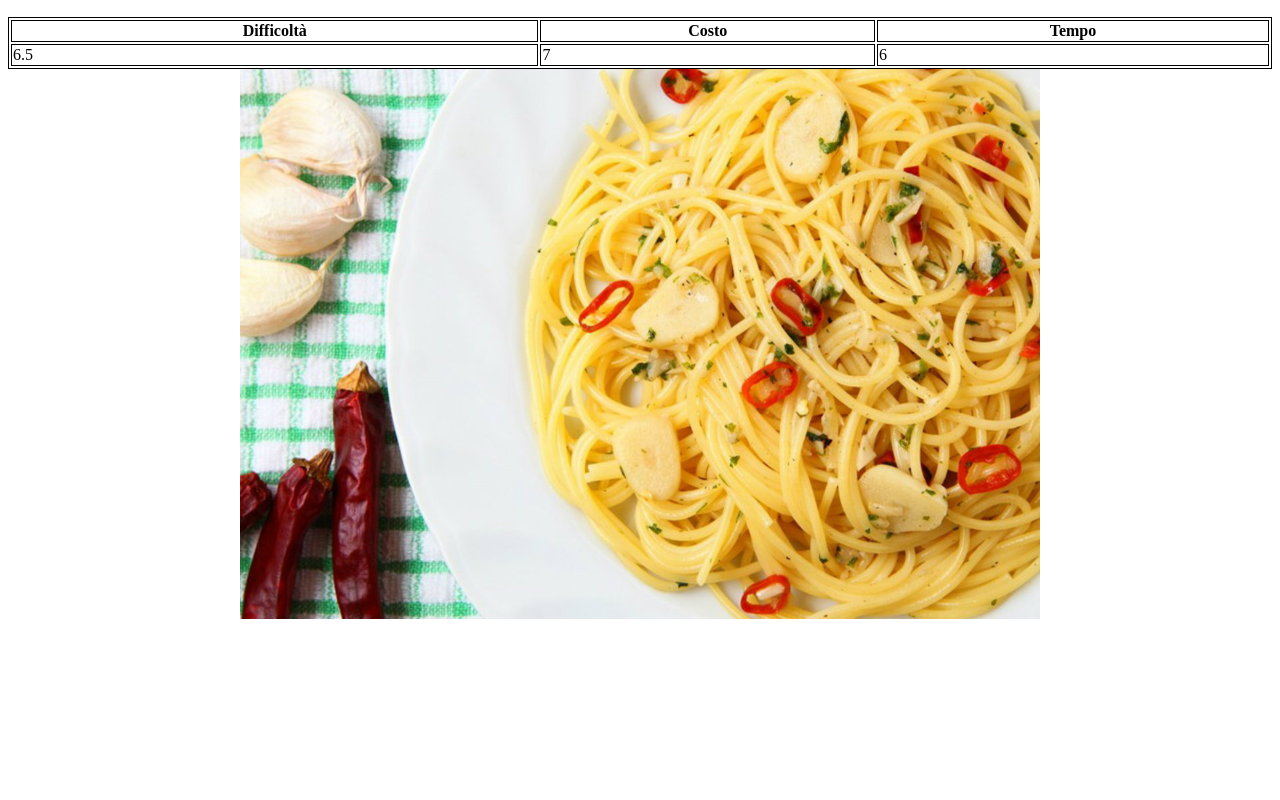
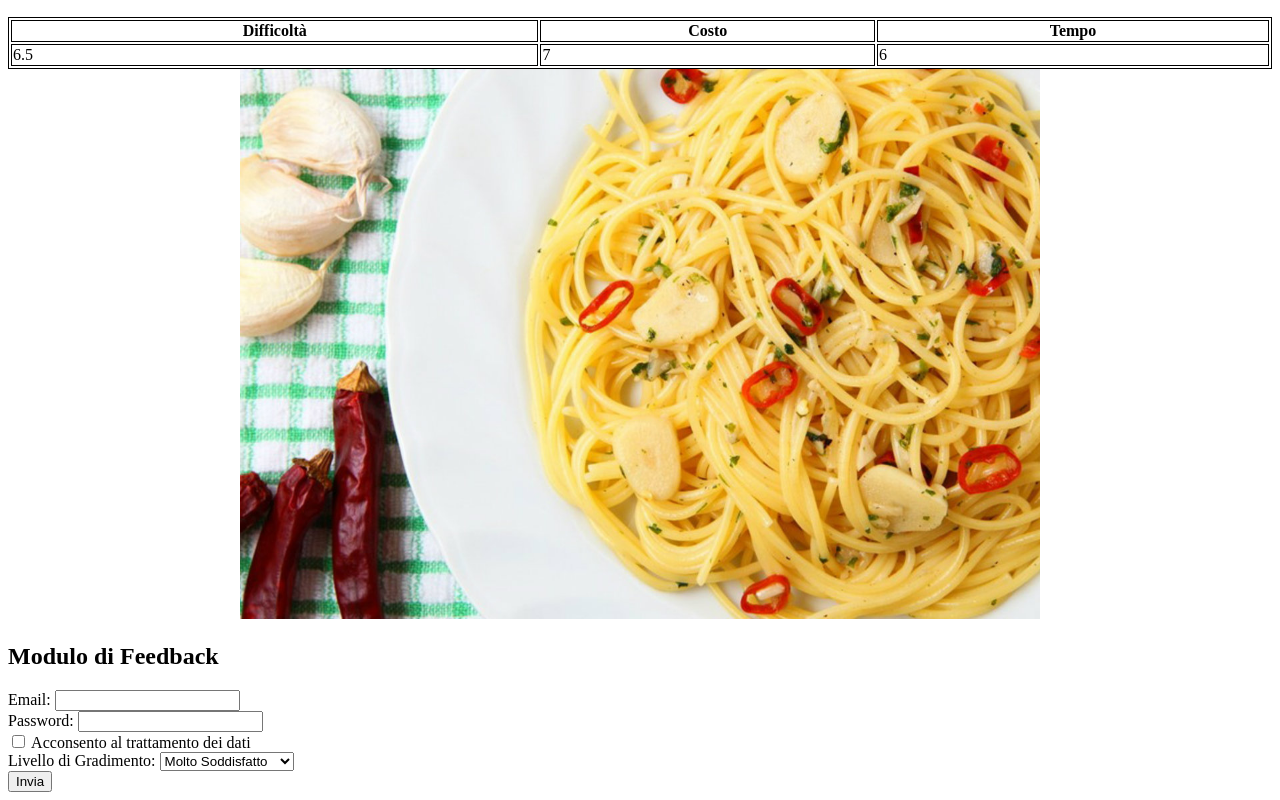
Before and after one commit to ettorebonfiglio/ettore_bonfiglio.github.io, a plain HTML site: page es/ricetta.html in a window 1280 px wide. Shown: the part 392-1192 px from the top of the page. Before the commit the page ends 1023 px from the top, so only its background shows below. Drawn offline with Linux system fonts and the light colour scheme.

Commit message:
Update ricetta.html

```diff
--- a/es/ricetta.html
+++ b/es/ricetta.html
@@ -43,5 +43,45 @@
     <center>
         <img width="800px" height="550px" src="pasta-aglio-olio-peperoncino.jpg" alt="">
     </center>
+
+  <h2>Modulo di Feedback</h2>
+
+  <form action="/submit_form" method="post">
+    <!-- Campo dell'indirizzo email -->
+    <label for="email">Email:</label>
+    <input type="email" id="email" name="email" required>
+
+    <br>
+
+    <!-- Campo della password -->
+    <label for="password">Password:</label>
+    <input type="password" id="password" name="password" required>
+
+    <br>
+
+    <!-- Spunta di acconsento al trattamento dei dati -->
+    <label>
+      <input type="checkbox" name="consent" required>
+      Acconsento al trattamento dei dati
+    </label>
+
+    <br>
+
+    <!-- Scelta multipla per il livello di gradimento -->
+    <label for="gradimento">Livello di Gradimento:</label>
+    <select id="gradimento" name="gradimento">
+      <option value="molto_soddisfatto">Molto Soddisfatto</option>
+      <option value="soddisfatto">Soddisfatto</option>
+      <option value="neutro">Neutro</option>
+      <option value="insoddisfatto">Insoddisfatto</option>
+      <option value="molto_insoddisfatto">Molto Insoddisfatto</option>
+    </select>
+
+    <br>
+
+    <!-- Tasto di invio -->
+    <button type="submit">Invia</button>
+  </form>
+
 </body>
 </html>
```
